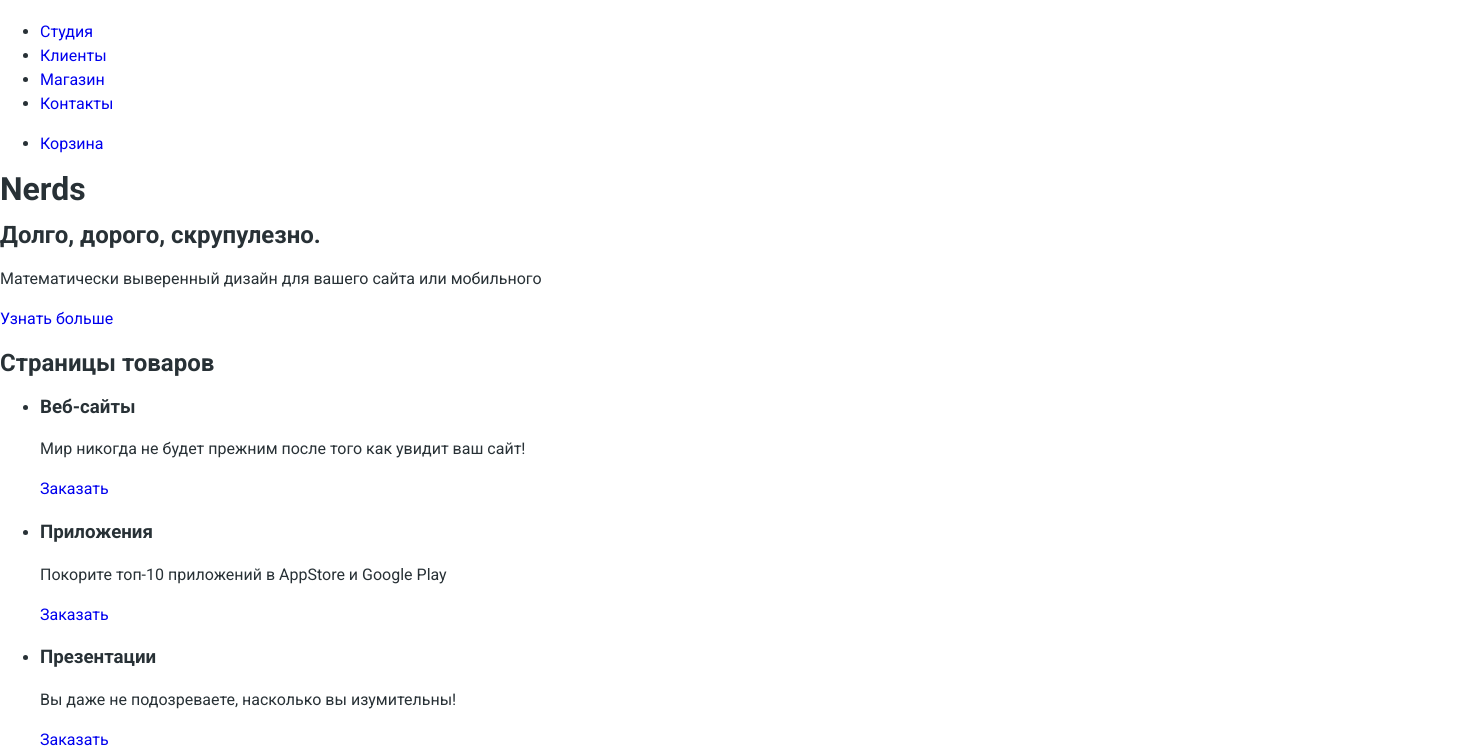
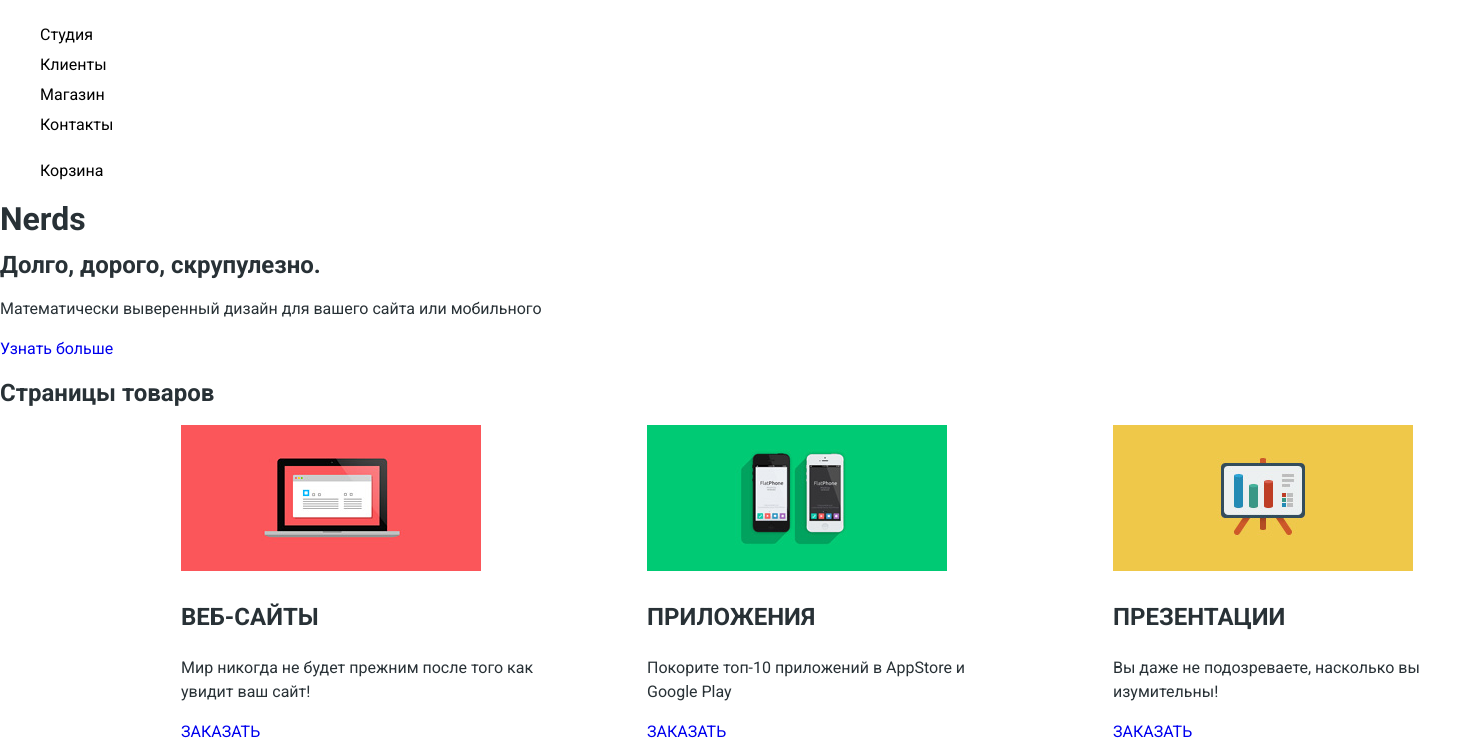
Before and after one commit to Helafimiya/Nerds, a plain HTML site: page index.html in a window 1280 px wide. Shown: the part 63-811 px from the top of the page, 1479 px wide, since content can reach past the window. Drawn offline with Linux system fonts and the light colour scheme.

Commit message:
illustration

```diff
--- a/css/style.css
+++ b/css/style.css
@@ -1,6 +1,7 @@
 body {
     margin: 0;
     padding: 0;
+
 
     font-family: "Roboto", Arial, sans-serif;
     font-size: 16px;
@@ -17,3 +18,53 @@
 a {
     text-decoration: none;
 }
+
+.main-navigation {
+    font-size: 16px;
+    line-height: 30px;
+    color: #000000;
+
+    background-color: #ffffff;
+}
+
+.site-navigation,
+.basket-navigation {
+    list-style: none;
+}
+
+.site-navigation a,
+.basket-navigation a {
+    color: black;
+}
+
+.site-navigation a:hover,
+.site-navigation a:focus,
+.basket-navigation a:hover,
+.basket-navigation a:focus {
+    color: #fb565a;
+}
+
+.features-list {
+    list-style: none;
+}
+.features-item {
+    text-align: left;
+}
+.features-item h3 {
+    font-size: 24px;
+    line-height: 30px;
+    text-transform: uppercase;
+}
+
+.features-item a {
+    text-transform: uppercase;
+}
+
+.index-columns ul{
+    display: grid;
+    width: 1100px;
+    margin-left: 141px;
+    margin-right: 201px;
+    gap: 100px;
+    grid-template-columns: 366px 366px 366px;
+}
--- a/index.html
+++ b/index.html
@@ -8,61 +8,68 @@
     <link href="https://fonts.googleapis.com/css2?family=Roboto:wght@400;500;700&display=swap" rel="stylesheet" />
   </head>
   <body>
-    <header>
-      <img src="imgs/nerds-logo.svg" width="160" height="60" alt='Логотип'>
-      <nav>
-        <ul>
+    <header class="main-header">
+      <img src="imgs/nerds-logo.svg" width="160" height="60" alt='Логотип'/>
+      <nav class="main-navigation">
+        <ul class="site-navigation">
           <li><a href="study.html">Студия</a></li>
           <li><a href="clients.html">Клиенты</a></li>
           <li><a href="shops.html">Магазин</a></li>
           <li><a href="contacts.html">Контакты</a></li>
         </ul>
-        <ul>
+        <ul class="basket-navigation">
           <li><a href="basket.html">Корзина</a></li>
         </ul>
       </nav>
     </header>
-    <main>
-      <h1>Nerds</h1>
+    <main class="container">
+      <h1 class="visually-hidden">Nerds</h1>
       <section>
         <h2>Долго, дорого, скрупулезно.</h2>
         <p>Математически выверенный дизайн  для вашего сайта или мобильного</p>
         <a href="#">Узнать больше</a>
       </section>
 
-      <article>
-        <h2>Страницы товаров</h2>
-        <ul>
-          <li>
+    <div class="index-columns">
+      <section class="feature">
+        <h2 class="visually-hidden">Страницы товаров</h2>
+        <ul class="features-list">
+          <li class="features-item">
+            <img src="imgs\illustration-1.jpg" alt="Монитор компьютера" width="300" height="146">
             <h3>Веб-сайты</h3>
             <p>Мир никогда не будет прежним после того как увидит ваш сайт!</p>
             <a href="#">Заказать</a>
           </li>
-          <li>
+          <li class="features-item">
+            <img src="imgs\illustration-2.jpg" alt="Экран телефона" width="300" height="146">
             <h3>Приложения</h3>
             <p>Покорите топ-10 приложений в AppStore и Google Play</p>
             <a href="#">Заказать</a>
           </li>
-          <li>
+          <li class="features-item">
+            <img src="imgs\illustration-3.jpg" alt="Доска с графиком" width="300" height="146">
             <h3>Презентации</h3>
             <p>Вы даже не подозреваете,  насколько вы изумительны!</p>
             <a href="#">Заказать</a>
           </li>
         </ul>
-      </article>
+      </section>
+    </div>
 
-      <section>
+    <div class="index-columns-1">
+      <section class="information">
         <h2>Мы — маленькая, но гордая дизайн-студия из Краснодара.</h2>
         <p>Исповедуем принципы минимализма и чистоты. Ставим математически</p>
         <h3>Выполняем заказы на разработку:</h3>
-        <ul>
+        <ul class="information-list">
           <li>Веб-сайтов любой сложности</li>
           <li>Мобильных приложений для iOS и Android</li>
           <li>Слайдшоу и видео для корпоративных презентаций</li>
         </ul>
       </section>
 
-      <section>
+      <section class="information">
+        <img src="imgs\nerds-illustration.png" alt="nerds-illustration" width="360" height="208">
         <p>с 2004 года Любим точность во всем:</p>
         <table>
           <tr>
@@ -77,6 +84,7 @@
           </tr>
         </table>
       </section>
+    </div>
 
       <section>
         <a href="#"><img src="imgs/logo-1.png" alt="htmlacademy" width="199" height="68"></a>
@@ -85,8 +93,9 @@
         <a href="#"><img src="imgs/logo-4.png" alt="mishka" width="173" height="84"></a>
       </section>
 
+
       <section>
-        <img src="#" alt="">
+        <img src="#" alt="" />
         <h2>nёrds design studio</h2>
         <p>191186, Санкт-Петербург, <br>
            ул. Б. Конюшенная, д. 19/8 <br>
```
Also changed, not shown: imgs/illustration-1.jpg (added), imgs/illustration-2.jpg (added), imgs/illustration-3.jpg (added), imgs/nerds-illustration.png (added).
